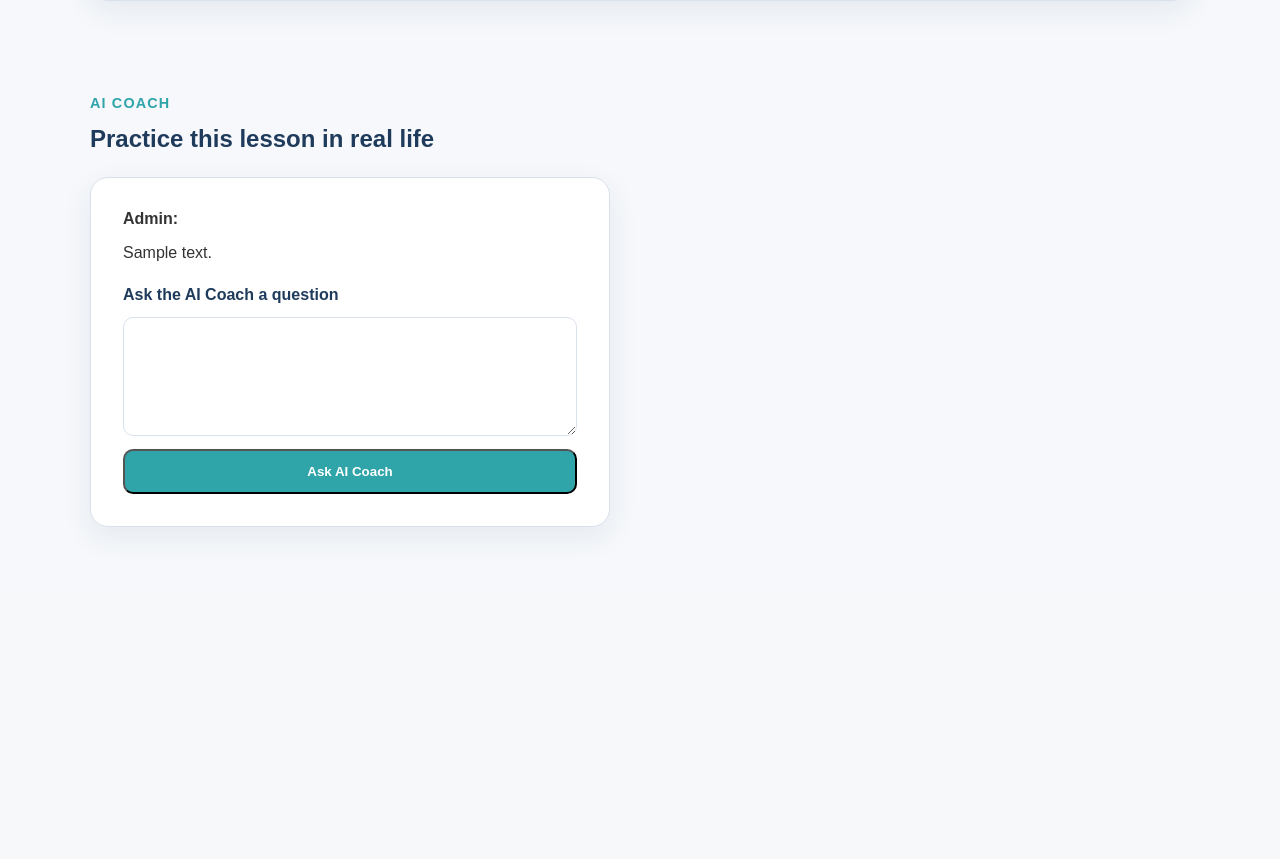
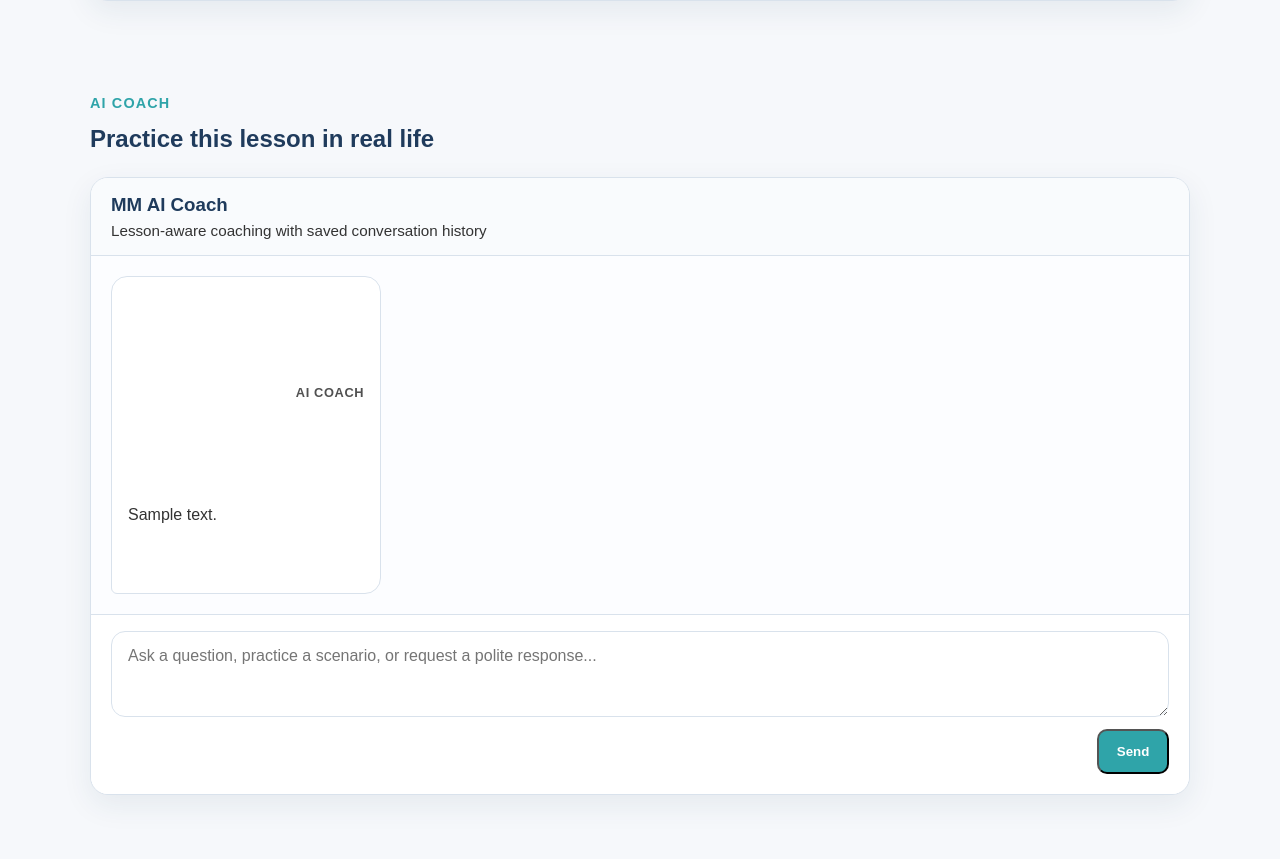
Before and after one commit to Lana84c/MM, a FastAPI app: page /lessons/sample in a window 1280 px wide. Shown: the part 380-1239 px from the top of the page. Before the commit the page ends 911 px from the top, so only its background shows below. Run offline with FastAPI, Linux system fonts and the light colour scheme; the visitor is signed in with stand-in values (Sample User, id 1); tables that the repository leaves empty hold one stand-in row (values such as "Sample post").

Commit message:
feat: add chat-style AI coach lesson interface

```diff
--- a/app/static/css/styles.css
+++ b/app/static/css/styles.css
@@ -261,3 +261,135 @@ h1 {
     line-height: 1.6;
     margin: 0;
 }
+
+.chat-shell {
+    background: var(--white);
+    border: 1px solid var(--border);
+    border-radius: 18px;
+    overflow: hidden;
+    box-shadow: 0 10px 30px rgba(31, 59, 92, 0.08);
+}
+
+.chat-header {
+    padding: 1rem 1.25rem;
+    border-bottom: 1px solid var(--border);
+    background: #f9fbfd;
+}
+
+.chat-header h3 {
+    margin: 0;
+    color: var(--navy);
+}
+
+.chat-header p {
+    margin: 0.35rem 0 0;
+    color: var(--charcoal);
+    font-size: 0.95rem;
+}
+
+.chat-body {
+    padding: 1.25rem;
+    display: flex;
+    flex-direction: column;
+    gap: 1rem;
+    min-height: 280px;
+    max-height: 560px;
+    overflow-y: auto;
+    background: #fcfdff;
+}
+
+.chat-row {
+    display: flex;
+}
+
+.chat-row.user {
+    justify-content: flex-end;
+}
+
+.chat-row.assistant {
+    justify-content: flex-start;
+}
+
+.chat-bubble {
+    max-width: min(720px, 85%);
+    padding: 0.9rem 1rem;
+    border-radius: 16px;
+    border: 1px solid var(--border);
+    line-height: 1.6;
+    white-space: pre-wrap;
+    word-wrap: break-word;
+}
+
+.chat-bubble.user {
+    background: var(--teal);
+    color: var(--white);
+    border-color: var(--teal);
+    border-bottom-right-radius: 6px;
+}
+
+.chat-bubble.assistant {
+    background: var(--white);
+    color: var(--charcoal);
+    border-bottom-left-radius: 6px;
+}
+
+.chat-role {
+    font-size: 0.8rem;
+    font-weight: 700;
+    text-transform: uppercase;
+    letter-spacing: 0.05em;
+    margin-bottom: 0.35rem;
+    opacity: 0.85;
+}
+
+.chat-text {
+    font-size: 1rem;
+}
+
+.chat-footer {
+    border-top: 1px solid var(--border);
+    background: var(--white);
+    padding: 1rem 1.25rem 1.25rem;
+}
+
+.chat-form {
+    display: flex;
+    flex-direction: column;
+    gap: 0.75rem;
+}
+
+.chat-form textarea {
+    width: 100%;
+    padding: 0.95rem 1rem;
+    border: 1px solid var(--border);
+    border-radius: 14px;
+    font-size: 1rem;
+    font-family: inherit;
+    resize: vertical;
+    min-height: 84px;
+}
+
+.chat-actions {
+    display: flex;
+    justify-content: flex-end;
+}
+
+.empty-chat-state {
+    padding: 1.25rem;
+    border: 1px dashed var(--border);
+    border-radius: 14px;
+    background: #f9fbfd;
+    color: var(--charcoal);
+}
+
+.sr-only {
+    position: absolute;
+    width: 1px;
+    height: 1px;
+    padding: 0;
+    margin: -1px;
+    overflow: hidden;
+    clip: rect(0, 0, 0, 0);
+    white-space: nowrap;
+    border: 0;
+}
--- a/app/templates/lesson_detail.html
+++ b/app/templates/lesson_detail.html
@@ -31,38 +31,68 @@
         <h2>Practice this lesson in real life</h2>
     </div>
 
-    <div class="auth-card">
+    <div class="chat-shell">
+        <div class="chat-header">
+            <div>
+                <h3>MM AI Coach</h3>
+                <p>Lesson-aware coaching with saved conversation history</p>
+            </div>
+        </div>
+
+        <div class="chat-body">
+            {% if current_user and enrolled %}
                 {% if conversation %}
-            <div class="coach-chat">
                     {% for msg in conversation %}
-                    <div class="coach-message {{ msg.role }}">
-                        <strong>{{ msg.role|title }}:</strong>
-                        <p>{{ msg.content }}</p>
+                        <div class="chat-row {% if msg.role == 'user' %}user{% else %}assistant{% endif %}">
+                            <div class="chat-bubble {% if msg.role == 'user' %}user{% else %}assistant{% endif %}">
+                                <div class="chat-role">
+                                    {% if msg.role == "user" %}
+                                        You
+                                    {% else %}
+                                        AI Coach
+                                    {% endif %}
+                                </div>
+                                <div class="chat-text">{{ msg.content }}</div>
+                            </div>
                         </div>
                     {% endfor %}
+                {% else %}
+                    <div class="empty-chat-state">
+                        <p>No messages yet. Ask the AI Coach a question to start practicing this lesson.</p>
                     </div>
                 {% endif %}
 
-        {% if current_user and enrolled %}
-            <form method="post" action="/lessons/{{ lesson.slug }}/coach" class="auth-form">
-                <label for="coach_prompt">Ask the AI Coach a question</label>
-                <textarea id="coach_prompt" name="coach_prompt" rows="5" required>{{ coach_prompt }}</textarea>
-                <button type="submit" class="button primary">Ask AI Coach</button>
-            </form>
-
-            {% if coach_response %}
-                <div class="coach-response">
-                    <h3>AI Coach Response</h3>
-
-                    {% if coach_response.used_fallback %}
-                        <p class="note-text">Local fallback response was used.</p>
-                    {% endif %}
-
-                    <pre>{{ coach_response.answer }}</pre>
+                {% if coach_response and (not conversation or conversation[-1].role != 'assistant') %}
+                    <div class="chat-row assistant">
+                        <div class="chat-bubble assistant">
+                            <div class="chat-role">AI Coach</div>
+                            <div class="chat-text">{{ coach_response.answer }}</div>
+                        </div>
                     </div>
                 {% endif %}
             {% else %}
-            <p class="lead">Enroll in this course to use the AI Coach for lesson support.</p>
+                <div class="empty-chat-state">
+                    <p>Enroll in this course to use the AI Coach for lesson support.</p>
+                </div>
+            {% endif %}
+        </div>
+
+        {% if current_user and enrolled %}
+            <div class="chat-footer">
+                <form method="post" action="/lessons/{{ lesson.slug }}/coach" class="chat-form">
+                    <label for="coach_prompt" class="sr-only">Ask the AI Coach a question</label>
+                    <textarea
+                        id="coach_prompt"
+                        name="coach_prompt"
+                        rows="3"
+                        placeholder="Ask a question, practice a scenario, or request a polite response..."
+                        required
+                    >{{ coach_prompt }}</textarea>
+                    <div class="chat-actions">
+                        <button type="submit" class="button primary">Send</button>
+                    </div>
+                </form>
+            </div>
         {% endif %}
     </div>
 </section>
```
Lines whose indentation alone changed are shown as unchanged.
